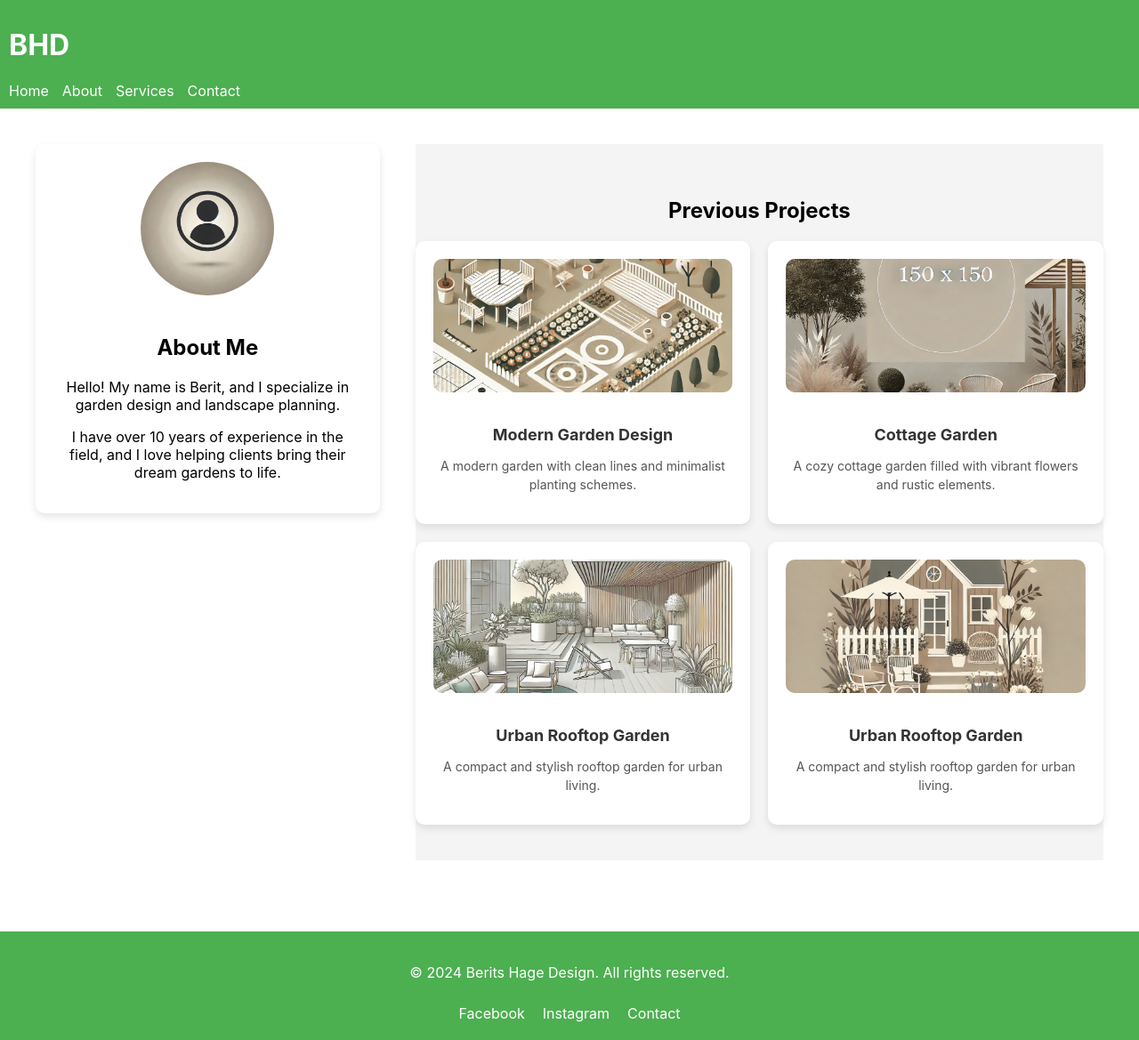
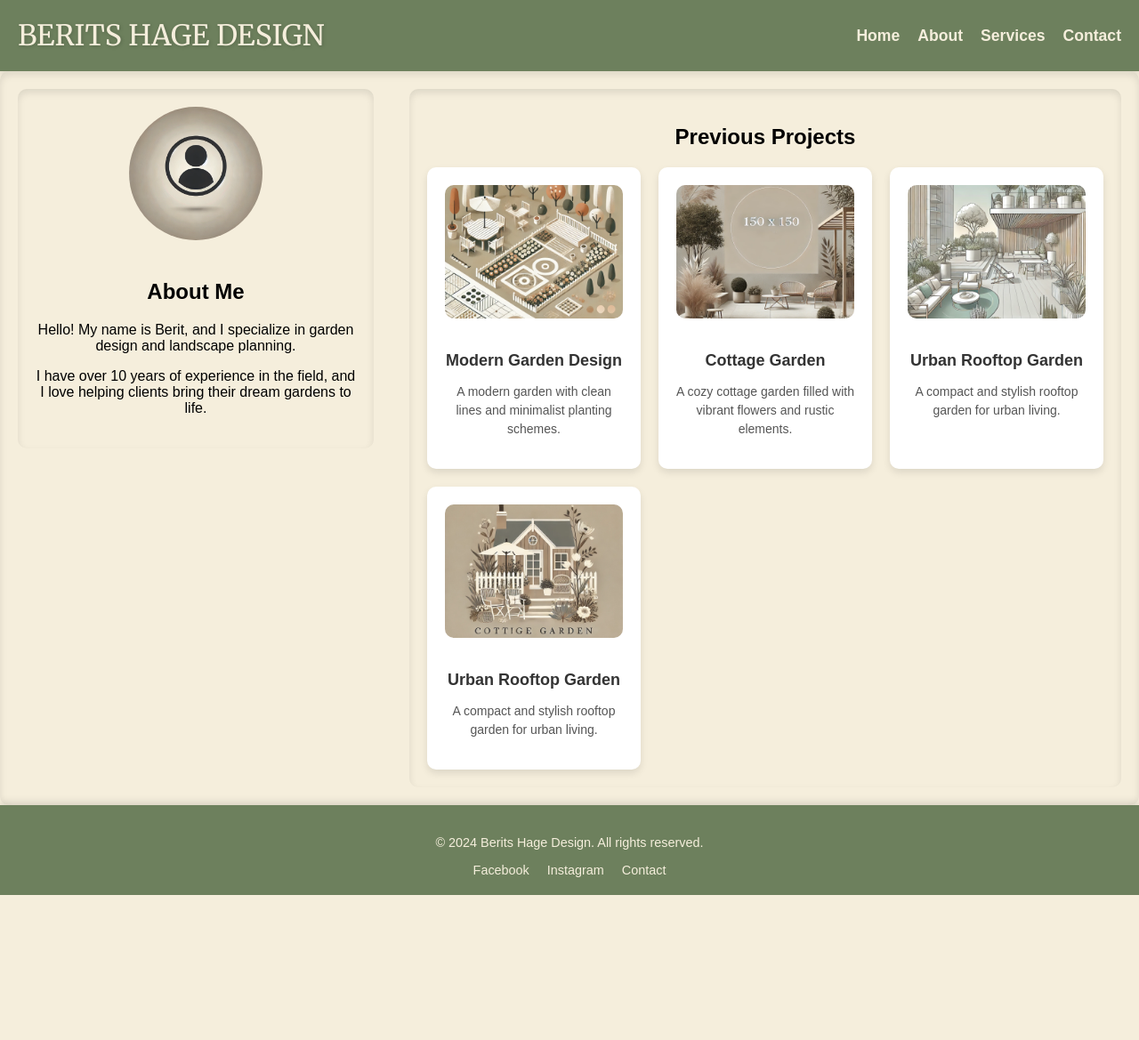
Before and after one commit to Voidwaker/hage-desing1, a React (Create React App) app: page /about in a window 1280 px wide. Shown: the whole page at 89% size. After the commit the page ends 1006 px from the top, so only its background shows below. Built offline with nearby package versions, Linux system fonts and the light colour scheme.

Commit message:
redid some css to match my figma design
had to redo some of my css to make it match my figma design.

```diff
--- a/public/index.html
+++ b/public/index.html
@@ -10,6 +10,8 @@
       content="Web site created using create-react-app"
     />
     <link rel="apple-touch-icon" href="%PUBLIC_URL%/logo192.png" />
+    <link href="https://fonts.googleapis.com/css2?family=Merriweather:wght@400;700&display=swap" rel="stylesheet">
+
     <!--
       manifest.json provides metadata used when your web app is installed on a
       user's mobile device or desktop. See https://developers.google.com/web/fundamentals/web-app-manifest/
--- a/src/App.css
+++ b/src/App.css
@@ -0,0 +1,35 @@
+body {
+  margin: 0;
+  padding: 0;
+  background-color: #F5EEDC;
+  font-family: Arial, sans-serif;
+  min-height: 100vh;
+}
+
+.projects-container {
+  background-color: #F5EEDC;
+  padding: 20px;
+  box-shadow: inset 0 4px 8px rgba(0, 0, 0, 0.1);
+  border-radius: 10px;
+}
+
+.about-card {
+  background-color: #F5EEDC;
+  padding: 20px;
+  box-shadow: inset 0 4px 8px rgba(0, 0, 0, 0.1);
+  border-radius: 10px;
+
+}
+
+.about-container {
+  background-color: #F5EEDC;
+  padding: 20px;
+  box-shadow: inset 0 4px 8px rgba(0, 0, 0, 0.1);
+  border-radius: 10px;
+}
+
+.about-card:hover {
+  transform: translateY(-10px);
+  box-shadow: 0 8px 16px rgba(0, 0, 0, 0.2);
+  transition: transform 0.3s, box-shadow 0.3s;
+}
--- a/src/App.jsx
+++ b/src/App.jsx
@@ -4,6 +4,7 @@ import Header from './components/header.jsx';
 import Footer from './components/footer.jsx';
 import Services from './components/services.jsx';
 import About from './components/about.jsx';
+import './App.css';
 
 function App() {
   const services = [
--- a/src/components/footer.css
+++ b/src/components/footer.css
@@ -1,17 +1,10 @@
-.footer {
-    background-color: #4CAF50;
-    color: white;
+footer {
+    background-color: #6D805D;
+    color: #F5EEDC;
+    text-align: center;
     padding: 20px;
-    text-align: center;
-    margin-top: 40px;
-  }
-
-  .footer-content {
-    max-width: 1200px;
-    margin: 0 auto;
-    display: flex;
-    flex-direction: column;
-    align-items: center;
+    font-size: 0.9rem;
+    box-shadow: 0 -4px 8px rgba(0, 0, 0, 0.1);
   }
 
   .footer-links {
@@ -19,14 +12,13 @@
   }
 
   .footer-links a {
-    color: white;
+    color: #F5EEDC;
+    text-decoration: none;
     margin: 0 10px;
-    text-decoration: none;
-    transition: color 0.3s ease;
   }
 
   .footer-links a:hover {
-    color: #333;
+    color: #4CAF50;
   }
 
   @media (max-width: 768px) {
--- a/src/components/header.css
+++ b/src/components/header.css
@@ -1,21 +1,35 @@
 header {
-    background-color: #4CAF50;
-    color: white;
-    padding: 10px;
+    display: flex;
+    justify-content: space-between;
+    align-items: center;
+    padding: 20px;
+    background-color: #6D805D;
+    box-shadow: 0 4px 8px rgba(0, 0, 0, 0.1);
+  }
+
+  .logo {
+    font-family: 'Merriweather', serif;
+    font-size: 2rem;
+    color: #F5EEDC;
+    text-shadow: 1px 1px 4px rgba(0, 0, 0, 0.2);
+    text-transform: uppercase;
   }
 
   nav ul {
     list-style-type: none;
     margin: 0;
     padding: 0;
-  }
-
-  nav ul li {
-    display: inline;
-    margin-right: 15px;
+    display: flex;
+    gap: 20px;
   }
 
   nav ul li a {
-    color: white;
+    color: #F5EEDC;
     text-decoration: none;
+    font-size: 1.1rem;
+    font-weight: bold;
   }
+
+  nav ul li a:hover {
+    color: #4CAF50;
+  }
--- a/src/components/header.jsx
+++ b/src/components/header.jsx
@@ -4,7 +4,7 @@ import './header.css';
 const Header = () => {
     return(
         <header>
-            <h1>BHD</h1>
+            <div className='logo'>Berits Hage Design</div>
             <nav>
                 <ul>
                     <li><a href="/">Home</a></li>
--- a/src/components/projects.css
+++ b/src/components/projects.css
@@ -6,7 +6,7 @@
 
   .projects-grid {
     display: grid;
-    grid-template-columns: repeat(auto-fit, minmax(250px, 1fr));
+    grid-template-columns: repeat(auto-fit, minmax(200px, 1fr));
     gap: 20px;
     margin-top: 20px;
   }
@@ -30,8 +30,18 @@
     height: 150px;
     object-fit: cover;
     border-radius: 10px;
-    margin-bottom: 15px;
   }
+
+  .project-title {
+    font-size: 1.2rem;
+    margin-top: 10px;
+  }
+
+  .project-description {
+    font-size: 1rem;
+    color: #666;
+  }
+
 
   .project-card h3 {
     font-size: 18px;
```
